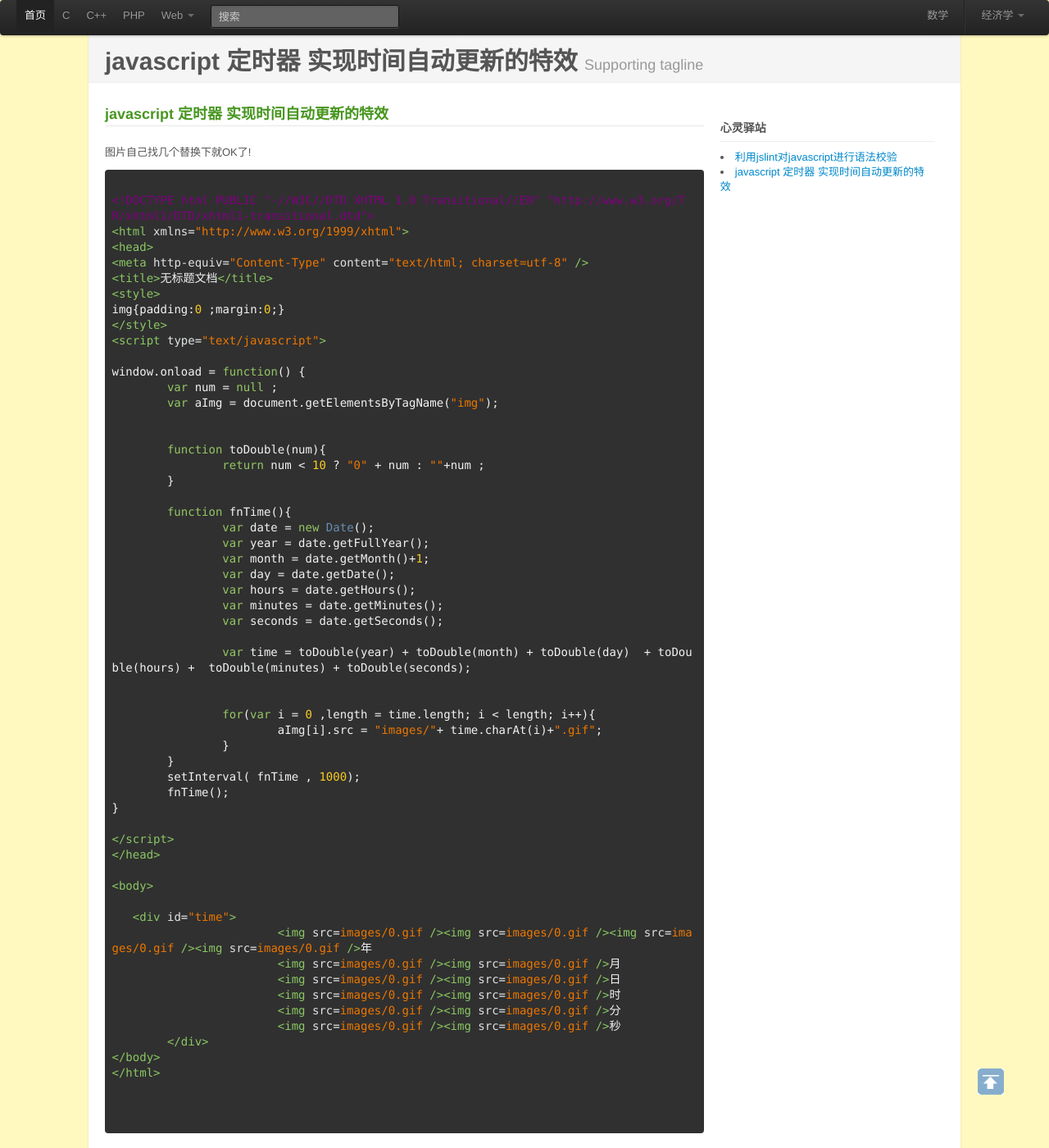
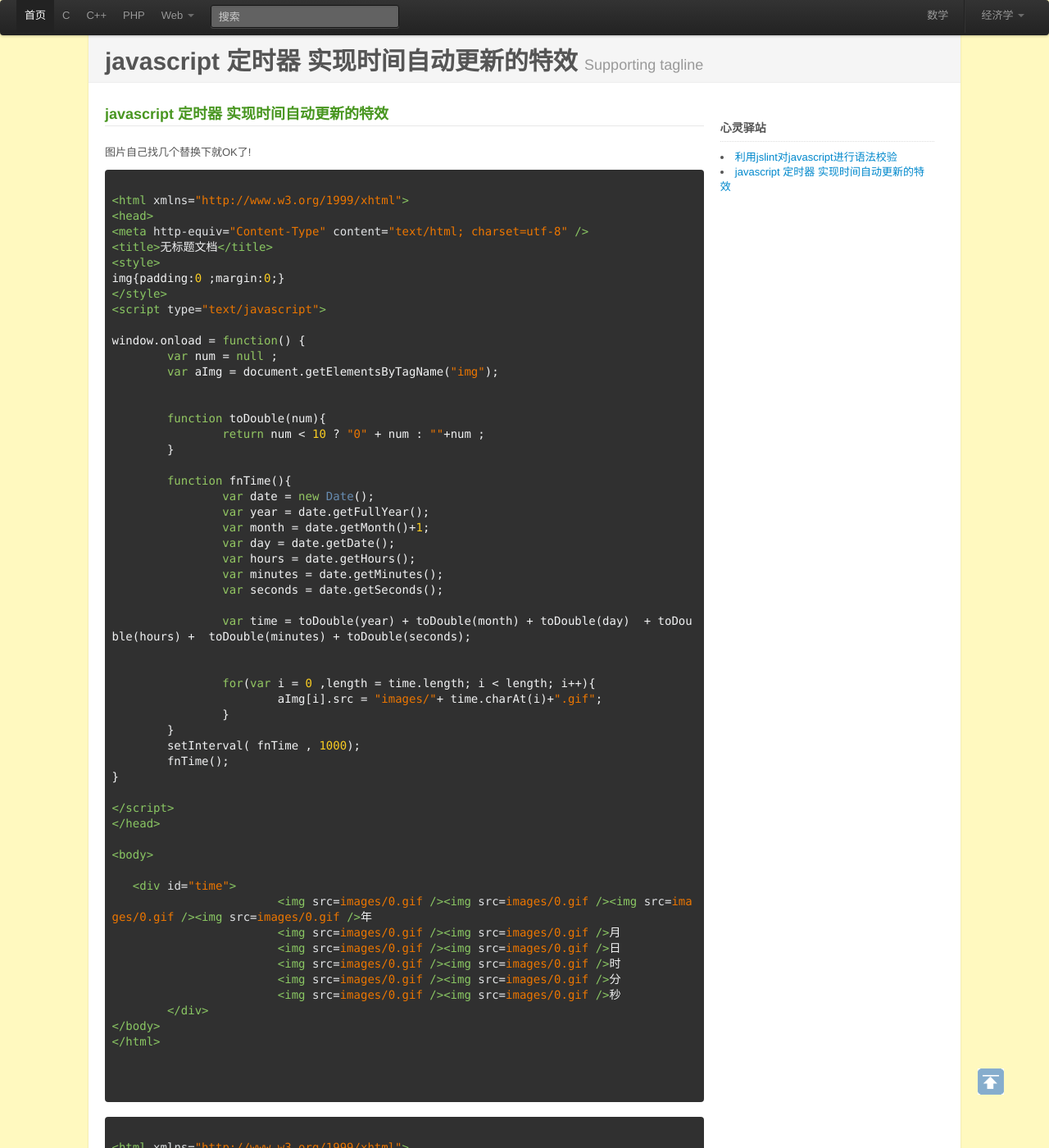
Before and after one commit to luwanlili/luwanlili.github.com, a Jekyll site: the page built from _posts/2012-12-08-javascript定时器实现时间自动更新的特效.html, in a window 1280 px wide and 1400 px high. Shown: the whole window at 82% size. Built offline with Jekyll 4.4.1, drawn with Linux system fonts in a browser that asks for light colours; some of the changed text lies outside the part shown.

Commit message:
namekkka33

```diff
--- a/_posts/2012-12-08-javascript定时器实现时间自动更新的特效.html
+++ b/_posts/2012-12-08-javascript定时器实现时间自动更新的特效.html
@@ -13,7 +13,6 @@ title: javascript 定时器 实现时间自动更新的特效
 				<p>图片自己找几个替换下就OK了! </p>
 					<pre>
 <code>
-&lt;!DOCTYPE html PUBLIC "-//W3C//DTD XHTML 1.0 Transitional//EN" "http://www.w3.org/TR/xhtml1/DTD/xhtml1-transitional.dtd"&gt;
 &lt;html xmlns="http://www.w3.org/1999/xhtml"&gt;
 &lt;head&gt;
 &lt;meta http-equiv="Content-Type" content="text/html; charset=utf-8" /&gt;
@@ -74,7 +73,6 @@ window.onload = function() {
 
 <pre>
 <code>
-&lt;!DOCTYPE html PUBLIC "-//W3C//DTD XHTML 1.0 Transitional//EN" "http://www.w3.org/TR/xhtml1/DTD/xhtml1-transitional.dtd"&gt;
 &lt;html xmlns="http://www.w3.org/1999/xhtml"&gt;
 &lt;head&gt;
 &lt;meta http-equiv="Content-Type" content="text/html; charset=utf-8" /&gt;
```
